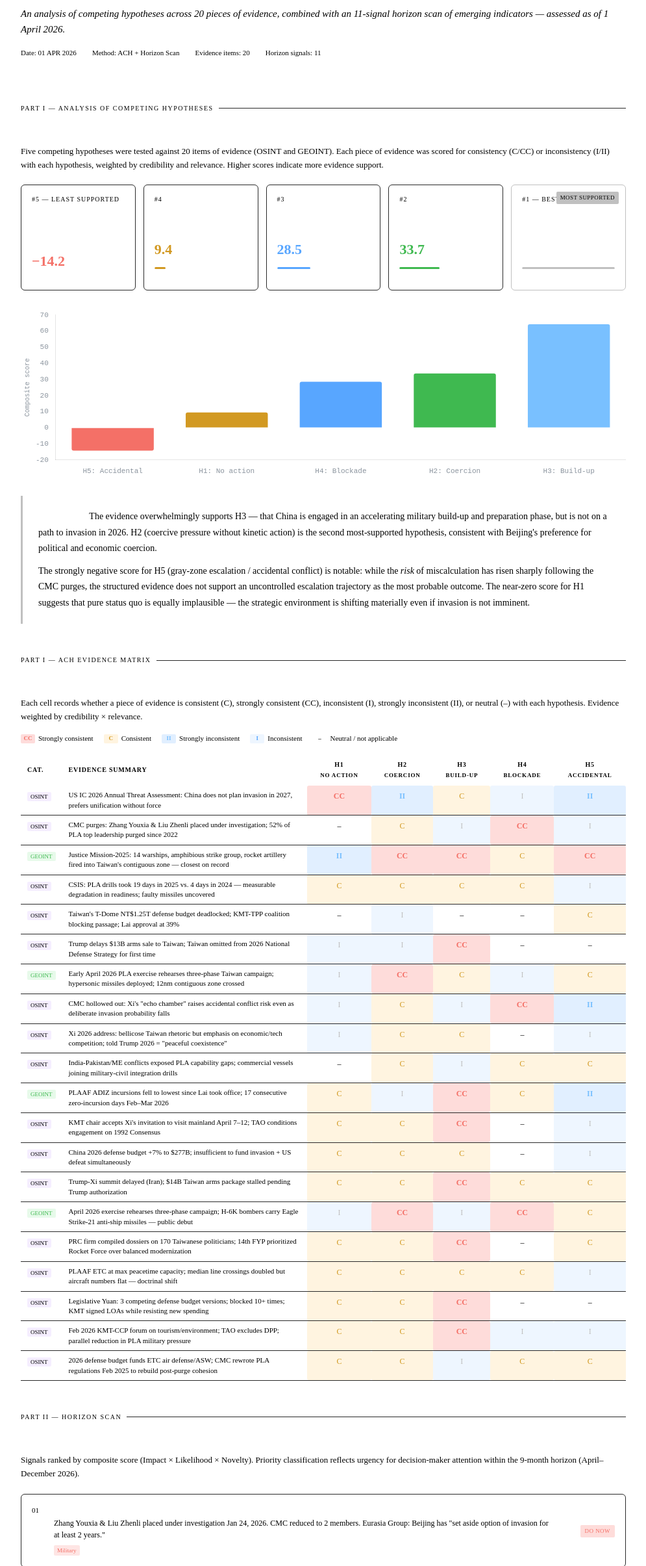
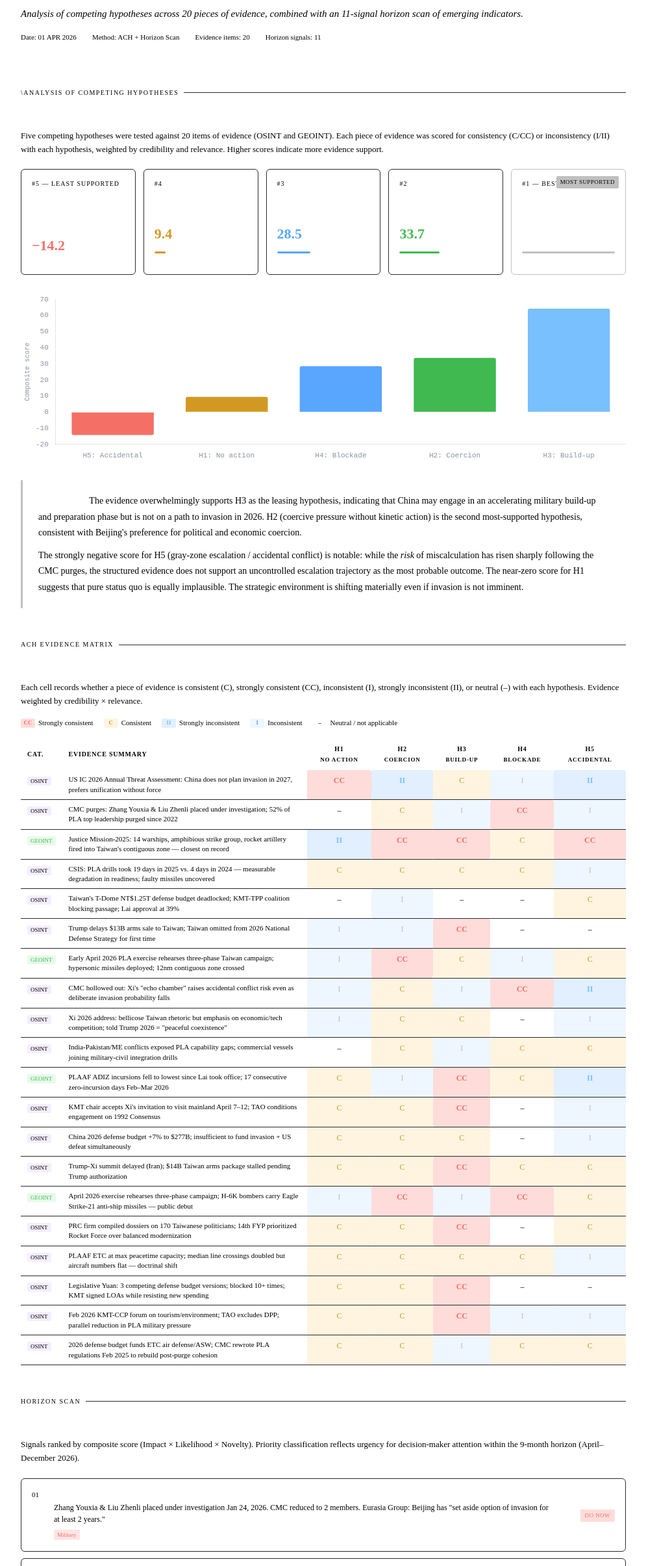
Before and after one commit to slamdcxii/nomadsigmonitor.github.io, a plain HTML site: page taiwan.monitor.html in a window 1280 px wide. Shown: the part 130-2540 px from the top of the page at 65% size, without its empty margins (142-1137 px from the left). Drawn offline with nearby package versions, Linux system fonts and the light colour scheme.

Commit message:
Update taiwan.monitor.html
Reformatting makeup

```diff
--- a/taiwan.monitor.html
+++ b/taiwan.monitor.html
@@ -3,7 +3,7 @@
 <head>
 <meta charset="UTF-8">
 <meta name="viewport" content="width=device-width, initial-scale=1.0">
-<title>China–Taiwan Invasion Analysis 2026</title>
+<title>China–Taiwan Military Development Monitor</title>
 <script src="https://cdnjs.cloudflare.com/ajax/libs/Chart.js/4.4.1/chart.umd.js"></script>
 <style>
  :root {
@@ -222,8 +222,8 @@
       <span class="badge badge-amber">ACH + Horizon Scan</span>
       <span class="badge badge-blue">Unclassified</span>
     </div>
-    <h1>China–Taiwan: Assessing the Probability of Invasion in 2026</h1>
-    <p class="subtitle">An analysis of competing hypotheses across 20 pieces of evidence, combined with an 11-signal horizon scan of emerging indicators — assessed as of 1 April 2026.</p>
+    <h1>Current Strategic Forecast:</h1>
+    <p class="subtitle">Analysis of competing hypotheses across 20 pieces of evidence, combined with an 11-signal horizon scan of emerging indicators.</p>
     <div class="meta-row">
       <span>Date: 01 APR 2026</span>
       <span>Method: ACH + Horizon Scan</span>
@@ -234,7 +234,7 @@
 
   <!-- SECTION 1: ACH HYPOTHESIS SCORES -->
   <div class="section">
-    <div class="section-title">Part I — Analysis of Competing Hypotheses</div>
+    <div class="section-title">\Analysis of Competing Hypotheses</div>
     <h2>Hypothesis scores</h2>
     <p style="font-size:13px; color:var(--muted); margin-bottom:20px; font-family:var(--mono);">
       Five competing hypotheses were tested against 20 items of evidence (OSINT and GEOINT). Each piece of evidence was scored for consistency (C/CC) or inconsistency (I/II) with each hypothesis, weighted by credibility and relevance. Higher scores indicate more evidence support.
@@ -286,14 +286,14 @@
     </div>
 
     <div class="assessment">
-      <p><strong>Key finding:</strong> The evidence overwhelmingly supports H3 — that China is engaged in an accelerating military build-up and preparation phase, but is not on a path to invasion in 2026. H2 (coercive pressure without kinetic action) is the second most-supported hypothesis, consistent with Beijing's preference for political and economic coercion.</p>
-      <p>The strongly negative score for H5 (gray-zone escalation / accidental conflict) is notable: while the <em>risk</em> of miscalculation has risen sharply following the CMC purges, the structured evidence does not support an uncontrolled escalation trajectory as the most probable outcome. The near-zero score for H1 suggests that pure status quo is equally implausible — the strategic environment is shifting materially even if invasion is not imminent.</p>
+      <p><strong>Key finding:</strong> The evidence overwhelmingly supports H3 as the leasing hypothesis, indicating that China may engage in an accelerating military build-up and preparation phase but is not on a path to invasion in 2026. H2 (coercive pressure without kinetic action) is the second most-supported hypothesis, consistent with Beijing's preference for political and economic coercion.</p>
+      <p>The strongly negative score for H5 (gray-zone escalation / accidental conflict) is notable: while the <em>risk</em> of miscalculation has risen sharply following the CMC purges, the structured evidence does not support an uncontrolled escalation trajectory as the most probable outcome. The near-zero score for H1 suggests that pure status quo is equally implausible. The strategic environment is shifting materially even if invasion is not imminent.</p>
     </div>
   </div>
 
   <!-- SECTION 2: ACH MATRIX (abbreviated) -->
   <div class="section">
-    <div class="section-title">Part I — ACH Evidence Matrix</div>
+    <div class="section-title">ACH Evidence Matrix</div>
     <h2>Evidence consistency ratings</h2>
     <p style="font-size:13px; color:var(--muted); margin-bottom:14px; font-family:var(--mono);">
       Each cell records whether a piece of evidence is consistent (C), strongly consistent (CC), inconsistent (I), strongly inconsistent (II), or neutral (–) with each hypothesis. Evidence weighted by credibility × relevance.
@@ -342,7 +342,7 @@
 
   <!-- SECTION 3: HORIZON SCAN -->
   <div class="section">
-    <div class="section-title">Part II — Horizon Scan</div>
+    <div class="section-title">Horizon Scan</div>
     <h2>Signal register: 11 key indicators</h2>
     <p style="font-size:13px; color:var(--muted); margin-bottom:20px; font-family:var(--mono);">
       Signals ranked by composite score (Impact × Likelihood × Novelty). Priority classification reflects urgency for decision-maker attention within the 9-month horizon (April–December 2026).
@@ -363,9 +363,9 @@
     <div class="section-title">Analyst Assessment</div>
     <h2>Overall judgment: invasion in 2026 is unlikely</h2>
     <div class="assessment">
-      <p>The combined weight of the ACH matrix and horizon scan supports a high-confidence assessment that a deliberate, coordinated PLA invasion of Taiwan in 2026 is <strong>unlikely</strong>. The most probable near-term trajectory is continued coercive pressure — including intensified exercises, gray-zone maritime operations, and political interference — with the PLA continuing to build and rehearse amphibious strike capabilities for a post-2027 window.</p>
+      <p>The combined weight of the ACH matrix and horizon scan supports a high-confidence assessment that a deliberate, coordinated PLA invasion of Taiwan in 2026 is <strong>unlikely</strong>. The most probable near-term trajectory is continued coercive pressure, including intensified exercises, gray-zone maritime operations, and political interference, with the PLA continuing to build and rehearse amphibious strike capabilities for a post-2027 window.</p>
       <p>Three structural factors dominate the assessment: (1) the CMC purges have created genuine command paralysis, reducing the near-term viability of a coordinated joint campaign; (2) Beijing's 15th Five-Year Plan reveals a leadership preference for long-term economic and technological coercion over costly kinetic action in 2026; and (3) the Trump-Xi diplomatic context, while introducing deterrence risks, simultaneously reduces Beijing's incentive to act before summit-derived political gains can be consolidated.</p>
-      <p>The primary risk within the 9-month horizon is <strong>not invasion but compounding deterrence erosion</strong>: Taiwan's defense budget deadlock, US arms sale delays, and Operation Epic Fury munitions depletion are creating a structural vulnerability window that Beijing will exploit through political, not kinetic, means — unless miscalculation intervenes.</p>
+      <p>The primary risk within the 9-month horizon is <strong>not invasion but compounding deterrence erosion</strong>: Taiwan's defense budget deadlock, US arms sale delays, and Operation Epic Fury munitions depletion are creating a structural vulnerability window that Beijing will exploit through political means.</p>
     </div>
   </div>
 
```
